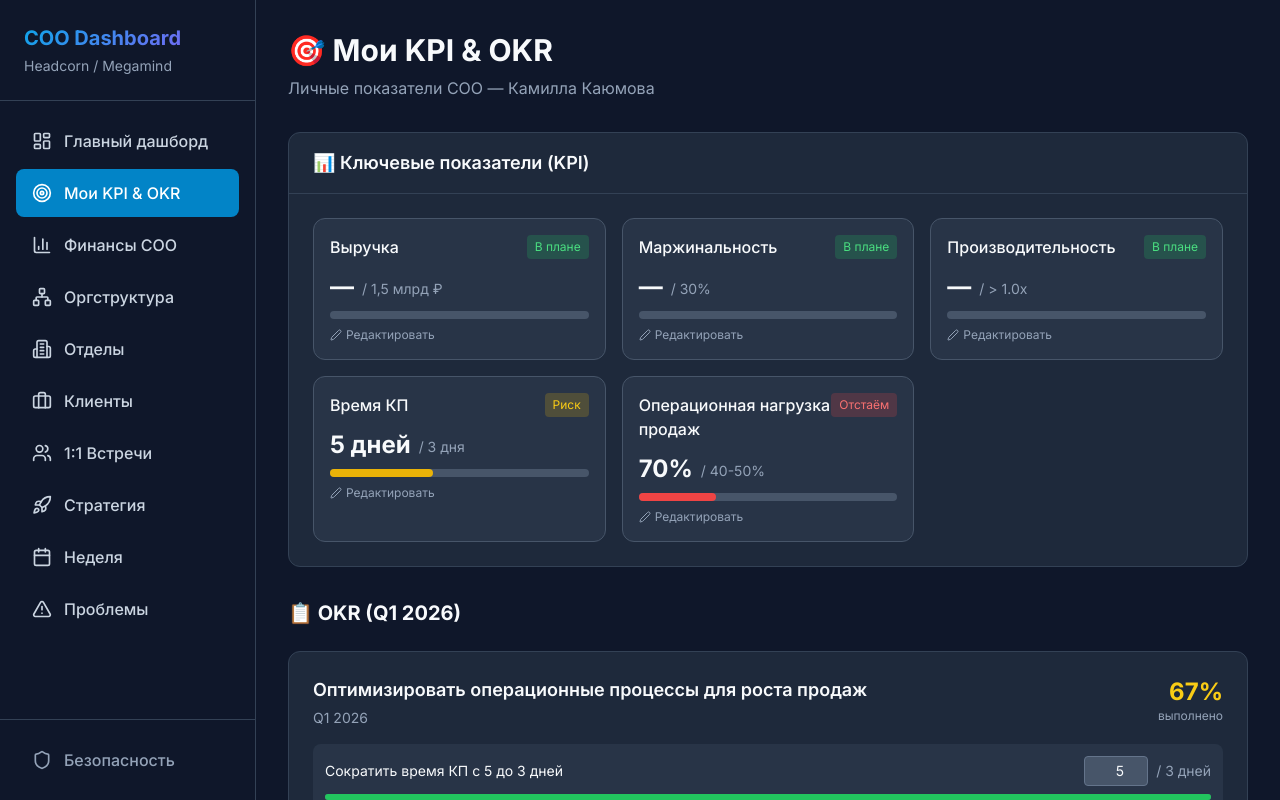
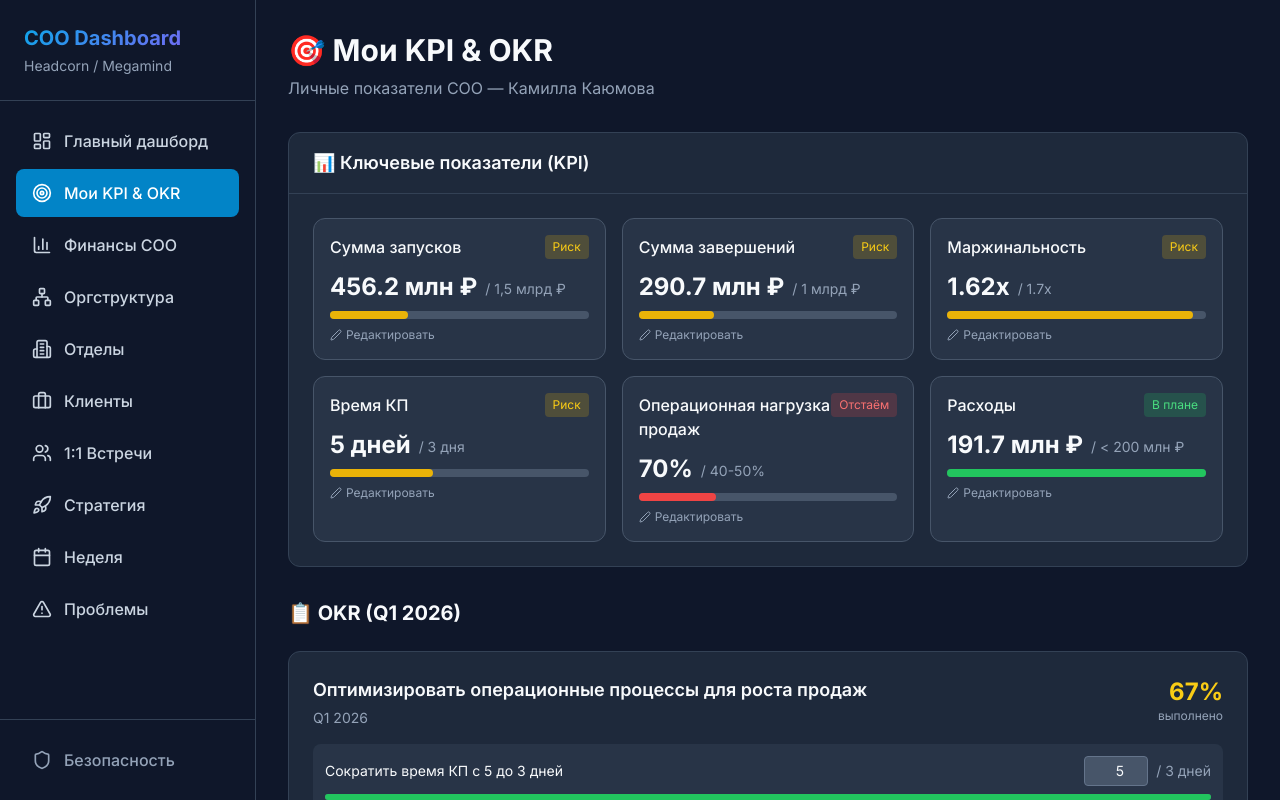
Before and after one commit to KamillaSnipes/coo-dashboard, a Next.js app: page /my-okr in a window 1280 px wide. Shown: the top 800 px of the page. Built offline with nearby package versions, Linux system fonts and the light colour scheme; no server answers; the database is empty.

Commit message:
Sync financial data across all blocks - dashboard, my-okr, financials

```diff
--- a/app/my-okr/page.tsx
+++ b/app/my-okr/page.tsx
@@ -3,6 +3,7 @@
 import { useState, useEffect, useCallback } from 'react'
 import Card from '@/components/Card'
 import { Target, TrendingUp, CheckCircle, Clock, AlertTriangle, Plus, Trash2, Edit2, Save, RefreshCw } from 'lucide-react'
+import { totals, formatMoney } from '@/lib/financials'
 
 interface KPI {
   id: string
@@ -29,31 +30,31 @@ interface OKR {
 
 const defaultKPIs: KPI[] = [
   {
-    id: 'revenue',
-    name: 'Выручка',
-    current: '—',
+    id: 'revenue-launched',
+    name: 'Сумма запусков',
+    current: formatMoney(totals.revenueLaunched),
     target: '1,5 млрд ₽',
     unit: '₽',
-    progress: 0,
-    status: 'on_track',
+    progress: Math.round((totals.revenueLaunched / 1500000000) * 100),
+    status: totals.revenueLaunched >= 1000000000 ? 'on_track' : 'at_risk',
+  },
+  {
+    id: 'revenue-completed',
+    name: 'Сумма завершений',
+    current: formatMoney(totals.revenueCompleted),
+    target: '1 млрд ₽',
+    unit: '₽',
+    progress: Math.round((totals.revenueCompleted / 1000000000) * 100),
+    status: totals.revenueCompleted >= 500000000 ? 'on_track' : 'at_risk',
   },
   {
     id: 'margin',
     name: 'Маржинальность',
-    current: '—',
-    target: '30%',
-    unit: '%',
-    progress: 0,
-    status: 'on_track',
-  },
-  {
-    id: 'productivity',
-    name: 'Производительность',
-    current: '—',
-    target: '> 1.0x',
+    current: `${totals.avgMargin.toFixed(2)}x`,
+    target: '1.7x',
     unit: 'x',
-    progress: 0,
-    status: 'on_track',
+    progress: Math.round((totals.avgMargin / 1.7) * 100),
+    status: totals.avgMargin >= 1.7 ? 'on_track' : totals.avgMargin >= 1.5 ? 'at_risk' : 'behind',
   },
   {
     id: 'kp-time',
@@ -72,6 +73,15 @@ const defaultKPIs: KPI[] = [
     unit: '%',
     progress: 30,
     status: 'behind',
+  },
+  {
+    id: 'expenses',
+    name: 'Расходы',
+    current: formatMoney(totals.expenses),
+    target: '< 200 млн ₽',
+    unit: '₽',
+    progress: totals.expenses < 200000000 ? 100 : 50,
+    status: totals.expenses < 200000000 ? 'on_track' : 'at_risk',
   },
 ]
 
--- a/app/page.tsx
+++ b/app/page.tsx
@@ -8,6 +8,7 @@ import MetricCard from '@/components/MetricCard'
 import StatusBadge from '@/components/StatusBadge'
 import { departments, companyStats, getDepartmentEmployeeCount, getDepartmentHead } from '@/lib/data'
 import { useData } from '@/contexts/DataContext'
+import { totals, currentQuarter, formatMoney } from '@/lib/financials'
 
 export default function Dashboard() {
   const { alerts, setAlerts, focus, setFocus, saving, loading } = useData()
@@ -73,10 +74,20 @@ export default function Dashboard() {
       {/* Metrics */}
       <div className="grid grid-cols-1 md:grid-cols-2 lg:grid-cols-4 gap-6">
         <MetricCard
-          title="Выручка MTD"
-          value="—"
-          subtitle="/ план —"
+          title="Выручка (запуски)"
+          value={formatMoney(totals.revenueLaunched)}
+          subtitle="за всё время"
           icon={<TrendingUp size={24} />}
+          trend="up"
+          trendValue="456 млн ₽"
+        />
+        <MetricCard
+          title="Маржинальность"
+          value={`${totals.avgMargin.toFixed(2)}x`}
+          subtitle="цель: 1.7x"
+          icon={<Target size={24} />}
+          trend={totals.avgMargin >= 1.7 ? 'up' : 'down'}
+          trendValue={totals.avgMargin >= 1.7 ? 'в плане' : 'ниже плана'}
         />
         <MetricCard
           title="Время КП"
@@ -85,12 +96,6 @@ export default function Dashboard() {
           icon={<Clock size={24} />}
           trend="down"
           trendValue="нужно ускорить"
-        />
-        <MetricCard
-          title="Сделок в работе"
-          value="—"
-          subtitle="на сумму —"
-          icon={<Target size={24} />}
         />
         <MetricCard
           title="Сотрудников"
@@ -110,15 +115,20 @@ export default function Dashboard() {
         }
       >
         <div className="grid grid-cols-2 md:grid-cols-5 gap-4">
-          <div className="p-3 bg-dark-700/50 rounded-lg text-center">
-            <div className="text-xl font-bold">—</div>
-            <div className="text-xs text-dark-400">Выручка</div>
-            <div className="text-xs text-dark-500">цель: 1,5 млрд</div>
+          <div className="p-3 bg-green-500/10 border border-green-500/30 rounded-lg text-center">
+            <div className="text-xl font-bold text-green-400">{formatMoney(totals.revenueLaunched)}</div>
+            <div className="text-xs text-dark-400">Сумма запусков</div>
+            <div className="text-xs text-green-500">цель: 1,5 млрд</div>
           </div>
-          <div className="p-3 bg-dark-700/50 rounded-lg text-center">
-            <div className="text-xl font-bold">—</div>
-            <div className="text-xs text-dark-400">Маржа</div>
-            <div className="text-xs text-dark-500">цель: 30%</div>
+          <div className="p-3 bg-blue-500/10 border border-blue-500/30 rounded-lg text-center">
+            <div className="text-xl font-bold text-blue-400">{formatMoney(totals.revenueCompleted)}</div>
+            <div className="text-xs text-dark-400">Сумма завершений</div>
+            <div className="text-xs text-blue-500">290.7 млн ₽</div>
+          </div>
+          <div className="p-3 bg-purple-500/10 border border-purple-500/30 rounded-lg text-center">
+            <div className="text-xl font-bold text-purple-400">{totals.avgMargin.toFixed(2)}x</div>
+            <div className="text-xs text-dark-400">Маржинальность</div>
+            <div className="text-xs text-purple-500">цель: 1.7x</div>
           </div>
           <div className="p-3 bg-yellow-500/10 border border-yellow-500/30 rounded-lg text-center">
             <div className="text-xl font-bold text-yellow-400">5 дн</div>
@@ -129,11 +139,6 @@ export default function Dashboard() {
             <div className="text-xl font-bold text-red-400">70%</div>
             <div className="text-xs text-dark-400">Опер. нагрузка</div>
             <div className="text-xs text-red-500">цель: 40-50%</div>
-          </div>
-          <div className="p-3 bg-dark-700/50 rounded-lg text-center">
-            <div className="text-xl font-bold">—</div>
-            <div className="text-xs text-dark-400">Производ.</div>
-            <div className="text-xs text-dark-500">цель: &gt; 1.0x</div>
           </div>
         </div>
       </Card>
--- /dev/null
+++ b/lib/financials.ts
@@ -0,0 +1,97 @@
+// Централизованные финансовые данные для синхронизации между блоками
+// Кварталы Headcorn: Q1 (март-май), Q2 (июнь-авг), Q3 (сент-нояб), Q4 (дек-фев)
+
+export interface MonthData {
+  month: string
+  monthNum: number
+  year: number
+  revenueCompleted: number  // Сумма завершений
+  revenueLaunched: number   // Сумма запусков
+  expenses: number          // Расходы
+  marginCoef: number        // Маржинальность (коэффициент)
+}
+
+// Месячные данные из отчёта
+export const monthlyData: MonthData[] = [
+  { month: 'Март', monthNum: 3, year: 2025, revenueCompleted: 48868118.16, revenueLaunched: 12381031.46, expenses: 6487383.75, marginCoef: 1.53 },
+  { month: 'Апрель', monthNum: 4, year: 2025, revenueCompleted: 24950087.91, revenueLaunched: 38969370.55, expenses: 19318921.66, marginCoef: 1.66 },
+  { month: 'Май', monthNum: 5, year: 2025, revenueCompleted: 15297689.10, revenueLaunched: 33204614.72, expenses: 20969412.39, marginCoef: 1.60 },
+  { month: 'Июнь', monthNum: 6, year: 2025, revenueCompleted: 16599974.34, revenueLaunched: 9031102.36, expenses: 5365570.78, marginCoef: 1.88 },
+  { month: 'Июль', monthNum: 7, year: 2025, revenueCompleted: 49972590.00, revenueLaunched: 70742050.53, expenses: 17314978.27, marginCoef: 1.36 },
+  { month: 'Август', monthNum: 8, year: 2025, revenueCompleted: 28788934.07, revenueLaunched: 91157055.83, expenses: 49177169.52, marginCoef: 1.76 },
+  { month: 'Сентябрь', monthNum: 9, year: 2025, revenueCompleted: 29027379.15, revenueLaunched: 69247846.88, expenses: 28090838.09, marginCoef: 1.57 },
+  { month: 'Октябрь', monthNum: 10, year: 2025, revenueCompleted: 11446461.01, revenueLaunched: 80336471.37, expenses: 37731125.06, marginCoef: 1.85 },
+  { month: 'Ноябрь', monthNum: 11, year: 2025, revenueCompleted: 7626154.86, revenueLaunched: 30618624.79, expenses: 6485473.26, marginCoef: 2.00 },
+  { month: 'Декабрь', monthNum: 12, year: 2025, revenueCompleted: 58132096.79, revenueLaunched: 15385294.00, expenses: 726098.56, marginCoef: 1.82 },
+  { month: 'Январь', monthNum: 1, year: 2026, revenueCompleted: 0, revenueLaunched: 5102831.24, expenses: 0, marginCoef: 0 },
+  { month: 'Февраль', monthNum: 2, year: 2026, revenueCompleted: 0, revenueLaunched: 0, expenses: 0, marginCoef: 0 },
+]
+
+// Итоговые показатели
+export const totals = {
+  revenueCompleted: 290709485.39,  // Сумма завершений
+  revenueLaunched: 456176293.73,   // Сумма запусков
+  expenses: 191666971.34,          // Расходы
+  avgMargin: 1.62,                 // Средняя маржинальность
+}
+
+// Квартальные данные (Headcorn quarters)
+export const quarterlyData = {
+  Q1_FY2025: {
+    name: 'Q1 FY2025 (март-май)',
+    months: ['Март 2025', 'Апрель 2025', 'Май 2025'],
+    revenueCompleted: 89115895.17,
+    revenueLaunched: 84555016.73,
+    expenses: 46775717.80,
+    avgMargin: 1.60,
+  },
+  Q2_FY2025: {
+    name: 'Q2 FY2025 (июнь-август)',
+    months: ['Июнь 2025', 'Июль 2025', 'Август 2025'],
+    revenueCompleted: 95361498.41,
+    revenueLaunched: 170930208.72,
+    expenses: 71857718.57,
+    avgMargin: 1.67,
+  },
+  Q3_FY2025: {
+    name: 'Q3 FY2025 (сент-нояб)',
+    months: ['Сентябрь 2025', 'Октябрь 2025', 'Ноябрь 2025'],
+    revenueCompleted: 48099995.02,
+    revenueLaunched: 180202943.04,
+    expenses: 72307436.41,
+    avgMargin: 1.81,
+  },
+  Q4_FY2026: {
+    name: 'Q4 FY2026 (дек-фев)',
+    months: ['Декабрь 2025', 'Январь 2026', 'Февраль 2026'],
+    revenueCompleted: 58132096.79,
+    revenueLaunched: 20488125.24,
+    expenses: 726098.56,
+    avgMargin: 1.82,
+  },
+}
+
+// Форматирование денег
+export function formatMoney(value: number): string {
+  if (value >= 1000000000) return `${(value / 1000000000).toFixed(2)} млрд ₽`
+  if (value >= 1000000) return `${(value / 1000000).toFixed(1)} млн ₽`
+  if (value >= 1000) return `${Math.round(value / 1000)} тыс ₽`
+  return `${value.toFixed(0)} ₽`
+}
+
+// Текущий квартал (Q4 - декабрь-февраль)
+export const currentQuarter = quarterlyData.Q4_FY2026
+
+// Метрики для главной страницы
+export const dashboardMetrics = {
+  // Выручка MTD (текущий квартал)
+  revenueMTD: currentQuarter.revenueLaunched,
+  revenuePlan: 500000000, // План на квартал
+
+  // Маржинальность
+  marginCurrent: totals.avgMargin,
+  marginTarget: 1.7,
+
+  // Производительность (будет рассчитываться с ФОТ)
+  productivityTarget: 1.0,
+}
```
